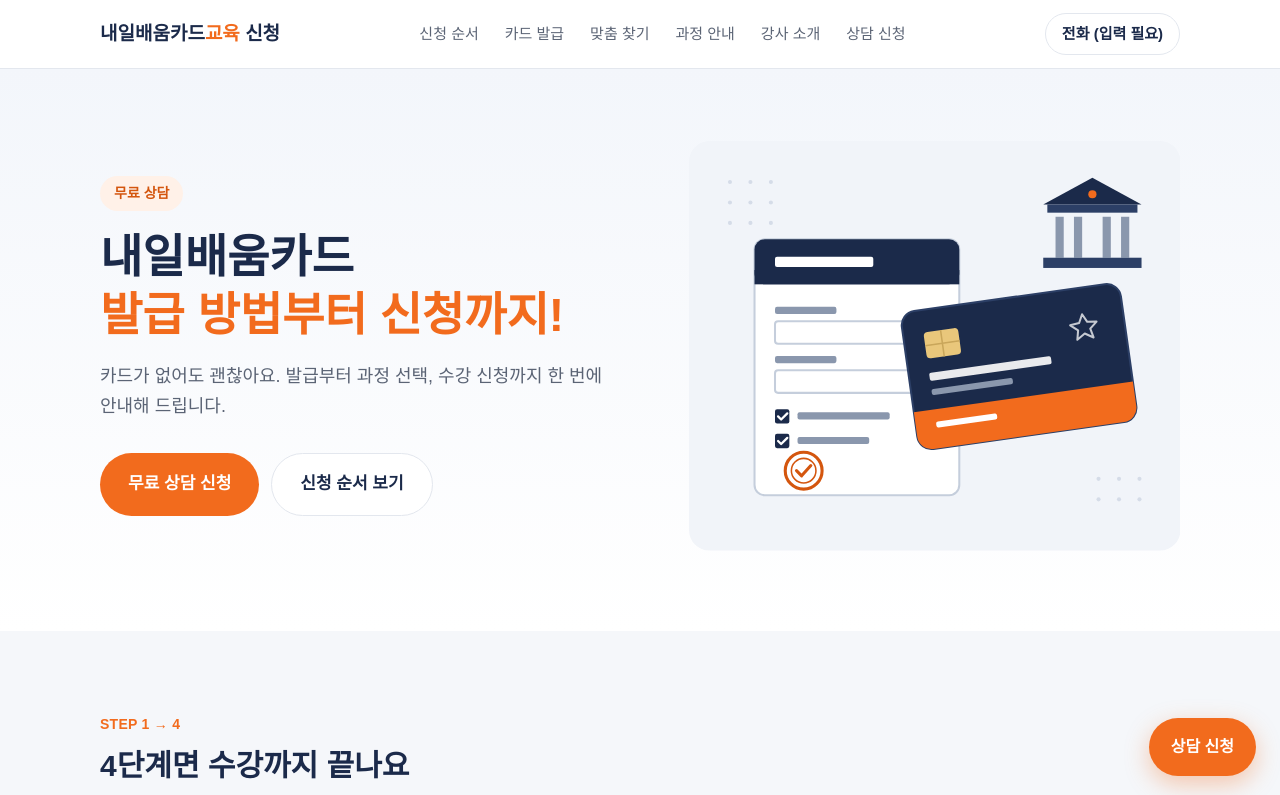
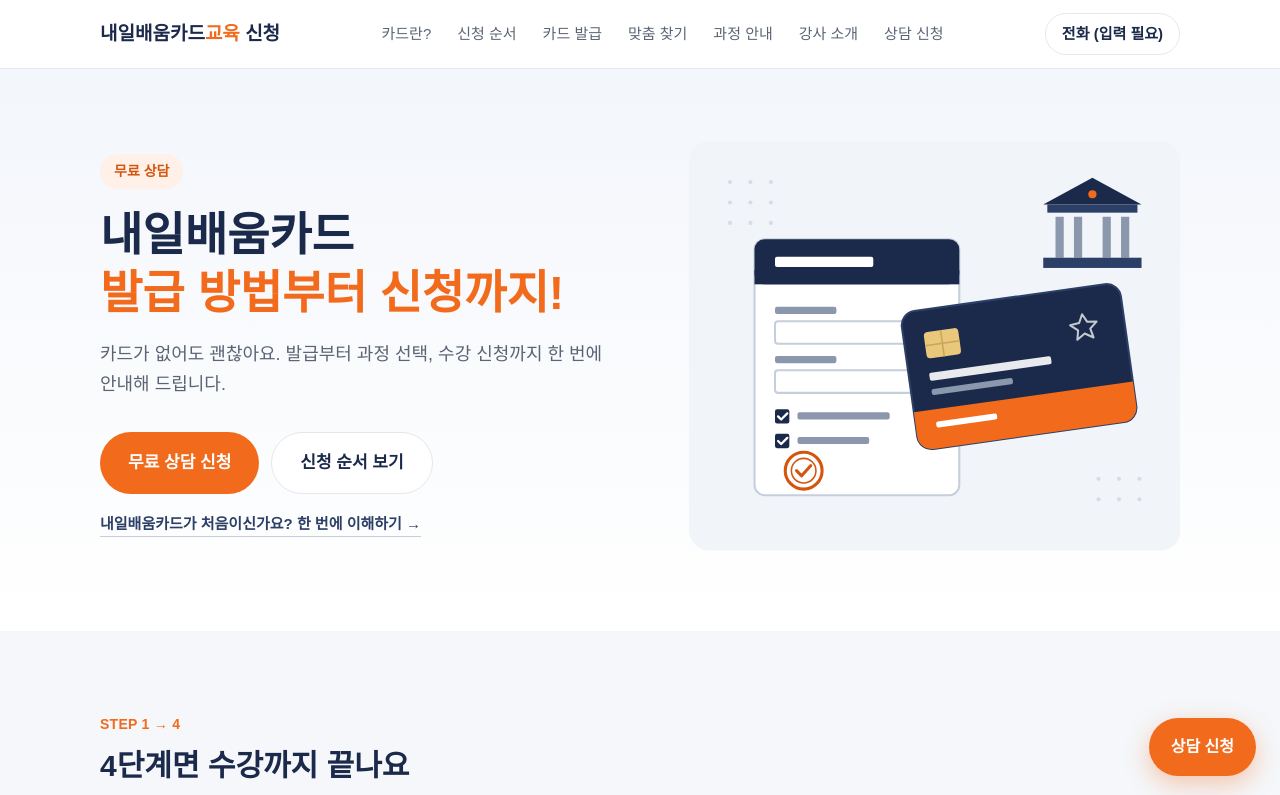
Before and after one commit to peech1996-star/keedu-nail, a plain HTML site: page index.html in a window 1280 px wide. Shown: the top 795 px of the page. Drawn offline with Linux system fonts and the light colour scheme; a web font is replaced by a local one.

Commit message:
내일배움카드 설명 페이지 링크 추가

```diff
--- a/index.html
+++ b/index.html
@@ -50,6 +50,8 @@ nav a:hover{color:var(--navy)}
 .hero h1 em{font-style:normal;color:var(--orange)}
 .hero p{font-size:18px;color:var(--muted);margin-bottom:32px}
 .hero .btns{display:flex;gap:12px;flex-wrap:wrap}
+.more-link{display:inline-block;margin-top:18px;color:var(--navy-2);font-weight:600;font-size:15px;border-bottom:1.5px solid #C5CEDC}
+.more-link:hover{border-color:var(--orange);color:var(--orange-dark)}
 .hero .ph{aspect-ratio:4/3.4}
 
 /* 4단계 */
@@ -196,6 +198,7 @@ footer b{color:#fff;font-size:16px;display:block;margin-bottom:8px}
   <div class="wrap">
     <a href="#top" class="logo">내일배움카드<b>교육</b> 신청</a>
     <nav>
+      <a href="card.html">카드란?</a>
       <a href="#steps">신청 순서</a>
       <a href="#card">카드 발급</a>
       <a href="#finder">맞춤 찾기</a>
@@ -219,6 +222,7 @@ footer b{color:#fff;font-size:16px;display:block;margin-bottom:8px}
           <a href="#apply" class="btn btn-main">무료 상담 신청</a>
           <a href="#steps" class="btn btn-line">신청 순서 보기</a>
         </div>
+        <a href="card.html" class="more-link">내일배움카드가 처음이신가요? 한 번에 이해하기 →</a>
       </div>
       <svg class="ill" viewBox="0 0 480 400" role="img" aria-label="국민내일배움카드와 신청서, 고용센터를 나타낸 일러스트">
 <rect width="480" height="400" rx="20" fill="#F1F4F9"/>
@@ -320,6 +324,7 @@ footer b{color:#fff;font-size:16px;display:block;margin-bottom:8px}
       <div class="card-cta">
         <p class="src">출처: 고용24 제도 안내 (2026년 10월 확인). 조건은 바뀔 수 있으니 고용24 또는 고용노동부 상담센터(국번 없이 1350)에서 꼭 확인하세요.</p>
         <div style="display:flex;gap:10px;flex-wrap:wrap">
+          <a class="btn btn-line" style="padding:12px 20px;font-size:15px" href="card.html">카드란? 자세히 보기</a>
           <a class="btn btn-line" style="padding:12px 20px;font-size:15px" href="https://www.work24.go.kr" target="_blank" rel="noopener">고용24 바로가기</a>
           <a class="btn btn-main" style="padding:12px 20px;font-size:15px" href="#apply">발급 도움 상담 신청</a>
         </div>
```
